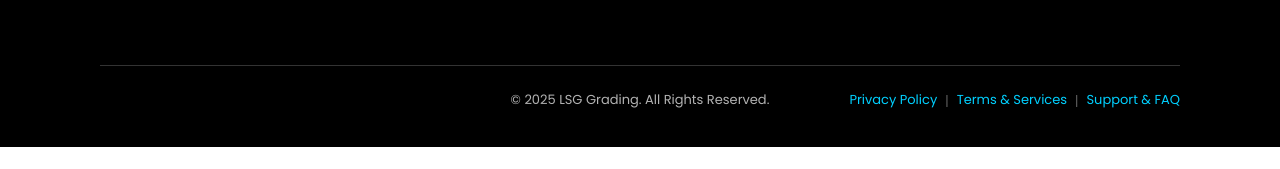
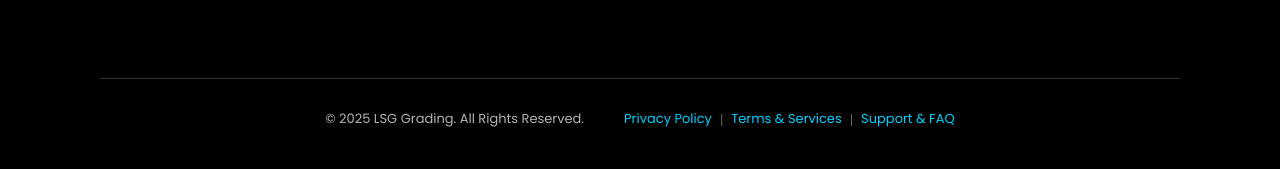
Before and after one commit to sananahmad7/lsg, a Next.js app: page /contact in a window 1280 px wide. Shown: the part 1240-1409 px from the top of the page. Before the commit the page ends 1387 px from the top, so only its background shows below. Built offline with nearby package versions, Linux system fonts and the light colour scheme; no server answers.

Commit message:
yo - 2 0

```diff
--- a/components/Footer.tsx
+++ b/components/Footer.tsx
@@ -134,20 +134,19 @@ export default function Footer() {
           <div className="mx-auto w-full max-w-[1240px]">
             <div className="border-t border-white/20" />
 
-            <div className="pt-6 flex flex-col gap-3 lg:flex-row lg:items-center lg:justify-center relative">
-              {/* Center copyright */}
+            <div className="pt-6 flex flex-col gap-10 lg:flex-row lg:items-center lg:justify-center relative w-full">
+              {/* Copyright text: Centered by the parent's lg:justify-center */}
               <p
-                className="text-white/70 text-[13px] leading-[150%] text-center"
+                className="text-white/70 text-[13px] leading-[32px] text-center"
                 style={{ fontFamily: "Poppins, sans-serif" }}
               >
                 © 2025 LSG Grading. All Rights Reserved.
               </p>
 
-              {/* Right inline links (positioned like screenshot on large screens) */}
-              <div className="lg:absolute lg:right-0 flex items-center justify-center gap-2 text-[13px]">
+              <div className="  flex items-center justify-center gap-2 text-[13px]">
                 <Link
                   href="/privacy-policy"
-                  className="text-[#00D0FF] hover:text-[#00D0FF]/80 transition-colors"
+                  className="text-[#00D0FF] hover:text-[#00D0FF]/80 transition-colors whitespace-nowrap"
                   style={{ fontFamily: "Poppins, sans-serif" }}
                 >
                   Privacy Policy
@@ -155,7 +154,7 @@ export default function Footer() {
                 <span className="text-white/40">|</span>
                 <Link
                   href="/terms-and-conditions"
-                  className="text-[#00D0FF] hover:text-[#00D0FF]/80 transition-colors"
+                  className="text-[#00D0FF] hover:text-[#00D0FF]/80 transition-colors whitespace-nowrap"
                   style={{ fontFamily: "Poppins, sans-serif" }}
                 >
                   Terms & Services
@@ -163,7 +162,7 @@ export default function Footer() {
                 <span className="text-white/40">|</span>
                 <Link
                   href="/#faqs"
-                  className="text-[#00D0FF] hover:text-[#00D0FF]/80 transition-colors"
+                  className="text-[#00D0FF] hover:text-[#00D0FF]/80 transition-colors whitespace-nowrap"
                   style={{ fontFamily: "Poppins, sans-serif" }}
                 >
                   Support & FAQ
--- a/components/Home/ExploreCollection.tsx
+++ b/components/Home/ExploreCollection.tsx
@@ -111,7 +111,6 @@ export default function ExploreCollection() {
                       <span
                         className="text-white flex items-center"
                         style={{
-                          width: "140px",
                           height: "30px",
                           fontFamily: "Poppins, sans-serif",
                           fontWeight: 600,
--- a/components/Home/GetInTouchWithUs.tsx
+++ b/components/Home/GetInTouchWithUs.tsx
@@ -99,7 +99,7 @@ export default function GetInTouchWithUs() {
                 Get in Touch with Us
               </h2>
               <p
-                className="text-[#A1C7D6] text-[16px] lg:text-[18px] leading-[160%] font-normal"
+                className="text-[#A1C7D6] text-[16px] lg:text-[18px] leading-[32px] font-normal"
                 style={{ fontFamily: "Poppins, sans-serif" }}
               >
                 Got a question about your LSG slab, grading details, or what’s
--- a/components/Home/LSGInsider.tsx
+++ b/components/Home/LSGInsider.tsx
@@ -90,7 +90,7 @@ export default function LSGInsider() {
               Join the LSG Insider List
             </h2>
 
-            <p className="font-normal text-[16px] sm:text-[18px] lg:text-[22px] leading-[160%] text-[#A1C7D6]">
+            <p className="font-normal text-[16px] sm:text-[18px] lg:text-[22px] leading-[32px] text-[#A1C7D6]">
               Want to stay ahead in the world of collecting? Subscribe to get
               early access to new graded card drops, exclusive deals you won’t
               find anywhere else, and instant notifications when fresh slabs hit
@@ -124,13 +124,14 @@ export default function LSGInsider() {
                   disabled={loading}
                   className="
                     col-span-2
-                    flex-1 h-full bg-transparent
+                    flex-1 h-full
                     px-[15px] sm:px-[20px]
                     text-white placeholder:text-white/40
                     outline-none text-[14px] sm:text-[16px]
                     focus:bg-white/5 transition-colors
                     min-w-0
                     disabled:opacity-60
+                    bg-[#242424]
                   "
                   style={{
                     fontWeight: 400,
--- a/components/Home/VerifyYourSlab.tsx
+++ b/components/Home/VerifyYourSlab.tsx
@@ -136,7 +136,7 @@ export default function VerifyYourSlab() {
                 onChange={(e) => setSerial(e.target.value)}
                 onKeyDown={(e) => e.key === "Enter" && onVerify()}
                 placeholder="Enter Slab Serial Number"
-                className="h-[61px] w-full rounded-[12px] sm:rounded-r-none border border-[#00D0FF] bg-transparent px-4 text-white placeholder:text-white/40 outline-none focus:ring-1 focus:ring-[#00D0FF] transition-all"
+                className="h-[61px] w-full rounded-[12px] sm:rounded-r-none border border-[#00D0FF] bg-[#242424] px-4 text-white placeholder:text-white/40 outline-none focus:ring-1 focus:ring-[#00D0FF] transition-all"
                 style={{
                   fontFamily: "Poppins, sans-serif",
                   fontSize: 16,
```
